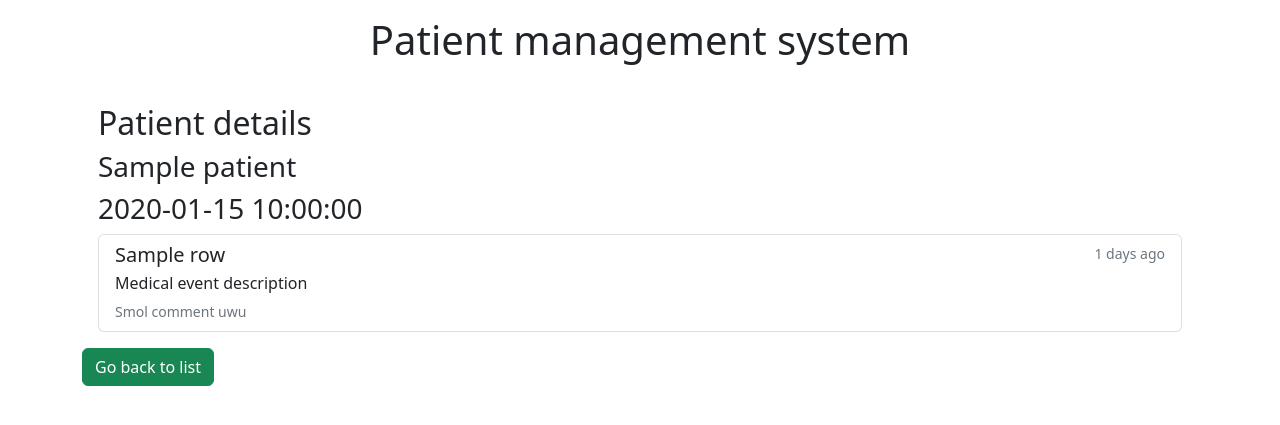
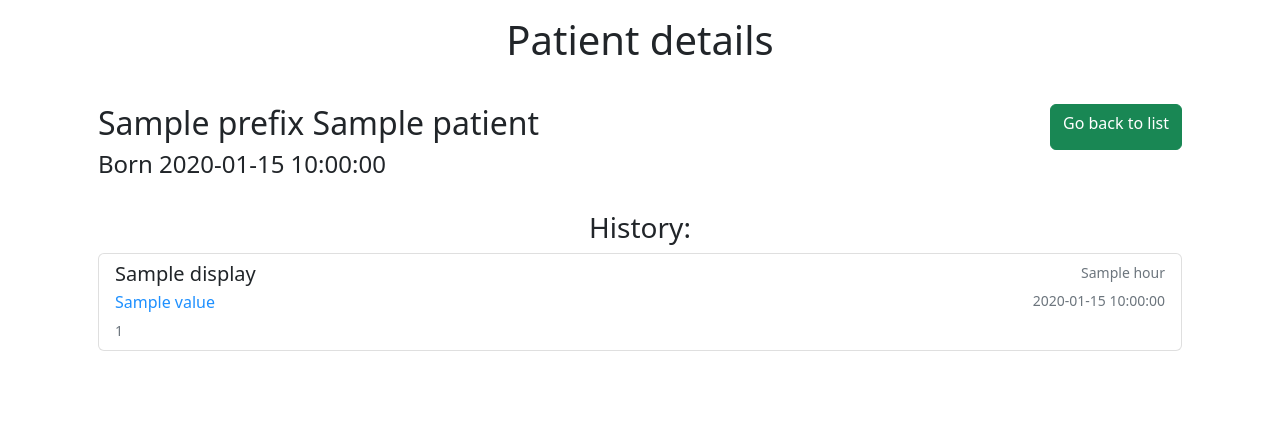
Before and after one commit to alxtrtw/patient-card, a Flask app: template templates/details.html in a window 1280 px wide. Shown: the top 425 px of the page. Run offline with Flask 2, Linux system fonts and the light colour scheme; the template is opened without the code that fills it: most values are stand-ins (such as "Sample title", 1, 10 or a date in 2020).

Commit message:
Almost done na 3, needs only date filtering

```diff
--- a/app.py
+++ b/app.py
@@ -1,3 +1,4 @@
+from asyncio import events
 from flask import Flask, render_template, request, redirect, url_for, flash
 from datetime import datetime
 import fhirpy
@@ -6,36 +7,73 @@ import asyncio
 app = Flask(__name__)
 app.secret_key = "key"
 
-def parse_admission_date(str_date: str):
-    date_int_tuple = tuple(map(int, str_date.split(sep="-")))
-    return datetime(*date_int_tuple)
+def parse_date(str_date: str):
+    return datetime.strptime(str_date, '%Y-%m-%d')
+
+def parse_date_time(str_date_time: str):
+    return datetime.strptime(str_date_time, '%Y-%m-%dT%H:%M:%S')
 
 class Patient():
-    def __init__(self, patient):
+    def __init__(self, patient) -> None:
         self.id = patient.get('id')
-        self.name = patient.get_by_path('name.0.family') + ' ' + patient.get_by_path('name.0.given.0')
-        self.gender = "male"
-        self.birthDate = "2018-6-1"
+        self.prefix = patient.get_by_path('name.0.prefix.0')
+        self.name = \
+            f"{patient.get_by_path('name.0.family')} {patient.get_by_path('name.0.given.0')}"
+        self.gender = patient.get_by_path('gender')
+        self.birthDate = patient.get_by_path('birthDate')
+        self.birth_date = parse_date(self.birthDate)
+        self.pretty_birth_date = self.birth_date.strftime('%d %b %Y')
 
-        self.admission_date = parse_admission_date("2018-6-1")
-        self.admissionDate = self.admission_date.date()
-        self.events = ['badanie tomografem', 'nastawianie kości','wypadek samochodowy']
+        # self.events = ['badanie tomografem', 'nastawianie kości','wypadek samochodowy']
 
-    def set_admission_date(self, date_str: str):
-        self.admission_date = parse_admission_date(date_str)
-        self.admissionDate = self.admission_date.date()
+    async def get_med_events(self):
+        fetched_observations = await client.resources('Observation').search(patient=self.id).fetch()
+        fetched_med_requests = await client.resources('MedicationRequest').search(patient=self.id).fetch()
+        observations = [Observation(obs) for obs in fetched_observations]
+        med_requests = [MedicationRequest(req) for req in fetched_med_requests]
+        med_events = observations + med_requests
+        med_events.sort(key=lambda x: x.date_time)
+        return med_events
 
-# def fhir_to_patient(patient):
-#     return Patient(patient.get('id'),
-#             patient.get_by_path('name.0.family') + ' ' + patient.get_by_path('name.0.given.0'),
-#              "2018-6-1", "y", ['wywiad', 'diagnostyka', 'badanie rtg'])
+class Observation():
+    def __init__(self, observation) -> None:
+        self.event_id = \
+            f"{observation.get_by_path('resourceType')} {observation.get('id')}"
+        self.dateTime = observation.get_by_path('effectiveDateTime')[:-6]
+        self.date_time = parse_date_time(self.dateTime)
+        self.hour = self.date_time.strftime('%X')
+        self.date = self.date_time.strftime('%A, %d %b %Y')
+        self.display = \
+            observation.get_by_path('code.coding.0.display')
+        self.value = get_observation_value(observation)
 
-# patientargs = ("0", "Alex", "2018-6-1", "y", ['wywiad', 'diagnostyka', 'badanie rtg']), \
-#     ("1", "Piotr", "2018-1-13", "y", ['badanie tomografem', 'nastawianie kości','wypadek samochodowy']), \
-#     ("2", "Maciej", "2018-3-3", "y", ['zgon', 'podanie środków przeciwpromiennych']), \
-#     ("3", "Stachu", "2018-11-15", "y", ['operacja kolana', 'wymiana insuliny'])
+def get_observation_value(observation) -> str:
+    x = observation.get_by_path('valueQuantity.value')
+    if x is None:
+        # blood pressure has another display directory
+        x_prefix = 'component.0.code' \
+            if observation.get_by_path('code.coding.0.code') == '55284-4' \
+            else 'valueCodeableConcept'
+        x = observation.get_by_path(x_prefix + '.coding.0.display')
+    else:
+        x = str(round(x, 3))
+        unit = str(observation.get_by_path('valueQuantity.unit'))
+        if unit != "{score}":
+            x = f"{x} {unit}"
+    return x
 
-# database = [Patient(*args) for args in patientargs]
+class MedicationRequest():
+    def __init__(self, med_request) -> None:
+        self.event_id = \
+            f"{med_request.get_by_path('resourceType')} {med_request.get('id')}"
+        self.dateTime = str(med_request.get_by_path('authoredOn'))[:-6]
+        self.date_time = parse_date_time(self.dateTime)
+        self.hour = self.date_time.strftime('%X')
+        self.date = self.date_time.strftime('%A, %d %b %Y')
+        self.display = \
+            med_request.get_by_path('medicationCodeableConcept.coding.0.display')
+        self.value = ""
+
 
 client = fhirpy.AsyncFHIRClient(
         'http://localhost:8080/baseR4/',
@@ -47,12 +85,21 @@ patients_list = []
 @app.route('/')
 async def index():
 
-    patients = await client.resources('Patient').limit(10).fetch()
+    patients = await client.resources('Patient').fetch()
 
-    patients_list = []
-    for patient in patients:
-        patients_list.append(Patient(patient))
+    patients_list = [Patient(patient) for patient in patients]
+    # for patient in patients:
+    #     patients_list.append(Patient(patient))
+
     return render_template("index.html", patients=patients_list)
+
+@app.route('/details/<id>/')
+async def details(id):
+    fetched_patient = await client.resources('Patient').search(_id=[id]).first()
+    patient = Patient(fetched_patient)
+    med_events = await patient.get_med_events()
+    med_events.sort(key=lambda x: x.date_time, reverse=True)
+    return render_template("details.html", patient=patient, med_events=med_events)
 
 @app.route('/insert', methods=['POST'])
 def insert():
@@ -90,12 +137,5 @@ def delete(id):
     flash(f"Patient {patient.name} deleted!")
     return redirect(url_for('index'))
 
-@app.route('/details/<id>/')
-async def details(id):
-    # app.logger.info(f"[LOGS] types: {type(patients_list[0])}, {type(id)}")
-    # patient = [x for x in patients_list if x.id == id][0]
-    patients = await client.resources('Patient').search(_id=[id]).fetch_all()
-    return render_template("details.html", patient=Patient(patients[0]))
-
 if __name__ == "__main__":
     app.run(debug=True)
--- a/templates/details.html
+++ b/templates/details.html
@@ -1,37 +1,47 @@
 {% extends 'base.html' %}
-{% include 'header.html' %}
 
-
-{% block title %} Home {% endblock %}
-
+{% block title %} {% endblock %}
 
 {% block body %}
+
+<div class="jumbotron p-3">
+    <div class="well text-center">
+        <h1> Patient details </h1>
+    </div>
+</div>
 
 <div class="container">
     <div class="row">
         <div class="col md-12">
             <div class="jumbotron p-3">
-                <h2> Patient details </h2>
-                <h3> {{patient.name}} </h3>
-                <h3> {{patient.admissionDate}} </h3>
+                <div class="d-flex w-100 justify-content-between">
+                    <h2> {{patient.prefix}} {{patient.name}} </h2>
 
+                    <a href="/" class="btn btn-success btn-xs">Go back to list</a>
+                </div>
+                <h4> Born {{patient.pretty_birth_date}} </h4>
+                <br>
+                <div class="d-flex justify-content-center">
+                    <h3 > History:</h3>
+                </div>
                 <div class="list-group">
-                    {% for row in patient.events %}
+                    {% for event in med_events %}
                     <a href="#" class="list-group-item list-group-item-action">
                         <div class="d-flex w-100 justify-content-between">
-                          <h5 class="mb-1">{{row}}</h5>
-                          <small class="text-muted">{{loop.index}} days ago</small>
+                          <h5 class="mb-1">{{event.display}}</h5>
+                          <small class="text-muted">{{event.hour}}</small>
                         </div>
-                        <p class="mb-1">Medical event description</p>
-                    <small class="text-muted">Smol comment uwu</small>
+                        <div class="d-flex w-100 justify-content-between">
+                            <p class="mb-1" style="color:dodgerblue">{{event.value}}</p>
+                            <small class="text-muted">{{event.date}}</small>
+                        </div>
+                    <small class="text-muted">{{event.event_id}}</small>
                     </a>
 
                     {% endfor %}
                 </div>
 
             </div>
-
-            <a href="/" class="btn btn-success btn-xs">Go back to list</a>
 
         </div>
 
```
Also changed, not shown: templates/index.html (+8 -6 lines).
